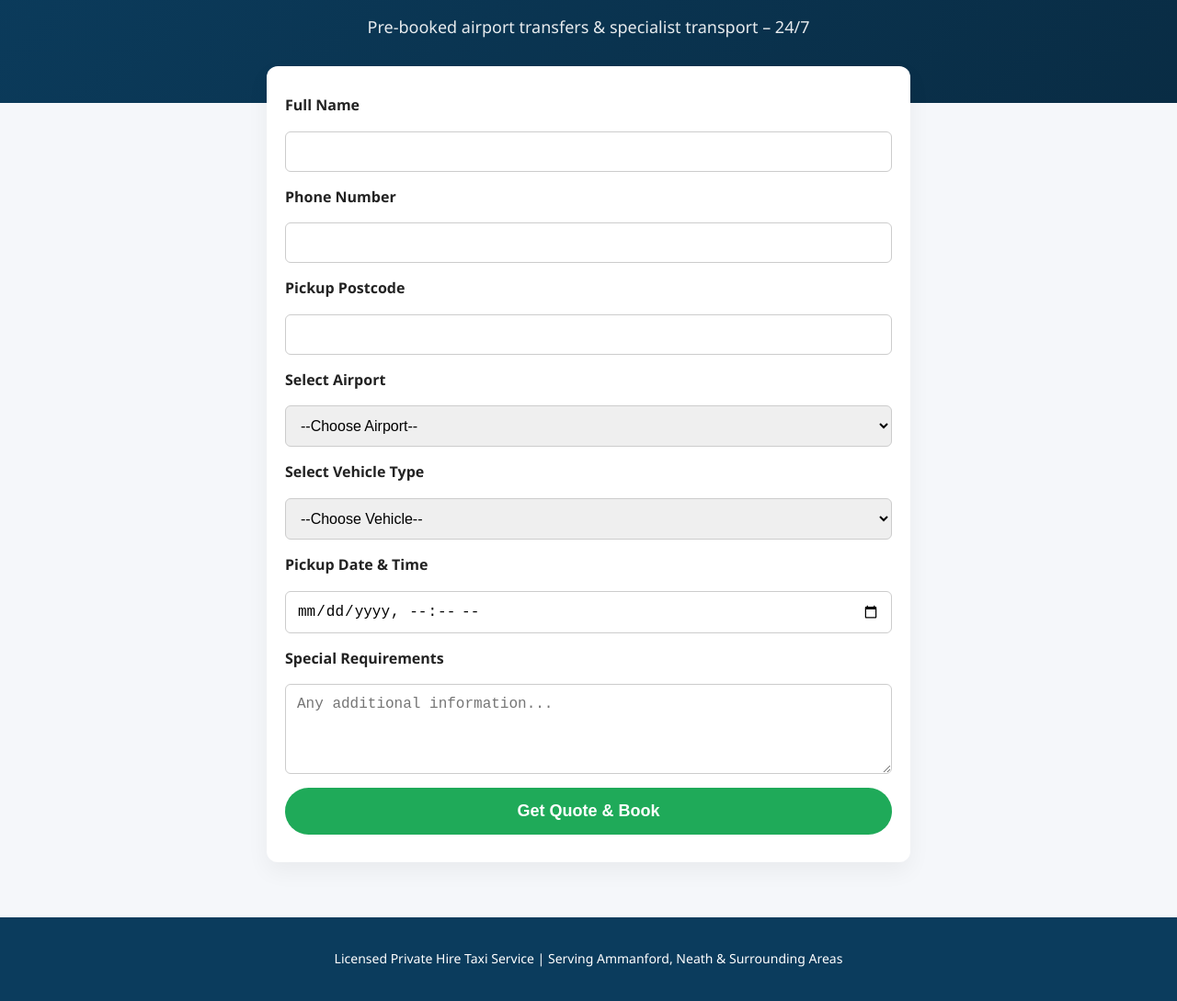
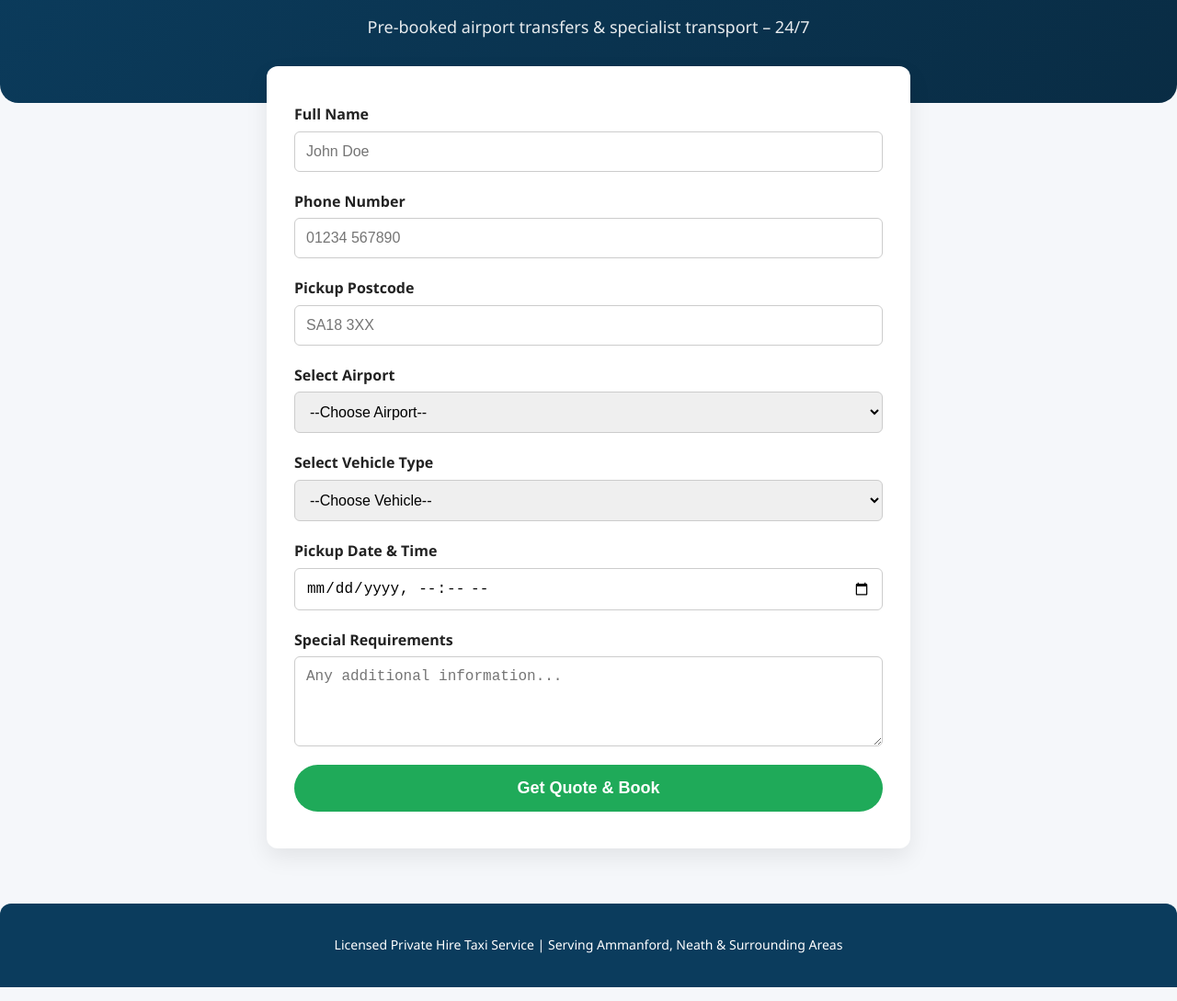
Before and after one commit to daihill84/taxi_gen, a plain HTML site: page book-now.html in a window 1280 px wide. Shown: the part 130-1219 px from the top of the page at 92% size. Drawn offline with Linux system fonts and the light colour scheme.

Commit message:
Update book-now.html

```diff
--- a/book-now.html
+++ b/book-now.html
@@ -5,6 +5,7 @@
 <meta name="viewport" content="width=device-width, initial-scale=1.0">
 <title>Book Your Taxi | Ammanford & Neath Private Hire</title>
 <meta name="description" content="Book your Ammanford & Neath private hire taxi online. Pre-booked airport transfers with disabled access and minibus options.">
+
 <style>
 :root {
   --primary: #0b3c5d;
@@ -17,25 +18,69 @@
 body { margin:0; font-family:"Segoe UI", Arial, sans-serif; background: var(--light); color: var(--dark); line-height:1.6; }
 
 /* HEADER */
-header { background: linear-gradient(135deg, #0b3c5d, #092c44); color:#fff; padding:50px 20px; text-align:center; }
+header {
+  background: linear-gradient(135deg, #0b3c5d, #092c44);
+  color:#fff;
+  padding:50px 20px;
+  text-align:center;
+  border-radius:0 0 20px 20px;
+}
 header h1 { font-size:34px; margin-bottom:10px; }
 header p { font-size:18px; opacity:0.9; }
 
 /* CONTAINER */
-.container { max-width:700px; margin:auto; padding:30px 20px; background:#fff; border-radius:12px; box-shadow:0 10px 25px rgba(0,0,0,0.05); margin-top:-40px; }
+.container {
+  max-width:700px;
+  margin:auto;
+  padding:40px 30px;
+  background:#fff;
+  border-radius:12px;
+  box-shadow:0 10px 25px rgba(0,0,0,0.08);
+  margin-top:-40px;
+}
 
 /* FORM */
-form { display:flex; flex-direction:column; gap:15px; }
-label { font-weight:bold; }
-input, select, textarea { padding:12px; border-radius:6px; border:1px solid #ccc; font-size:16px; width:100%; }
-button { background: var(--accent); color:#fff; padding:15px; font-size:18px; font-weight:bold; border:none; border-radius:30px; cursor:pointer; transition:background 0.3s ease; }
-button:hover { background:#178f4b; }
+form { display:flex; flex-direction:column; gap:20px; }
+label { font-weight:bold; display:flex; flex-direction:column; font-size:16px; }
+input, select, textarea {
+  padding:12px;
+  border-radius:6px;
+  border:1px solid #ccc;
+  font-size:16px;
+  width:100%;
+  margin-top:5px;
+}
+input:focus, select:focus, textarea:focus { border-color: var(--accent); outline:none; box-shadow:0 0 5px rgba(31,170,89,0.3); }
+button {
+  background: var(--accent);
+  color:#fff;
+  padding:15px;
+  font-size:18px;
+  font-weight:bold;
+  border:none;
+  border-radius:30px;
+  cursor:pointer;
+  transition:background 0.3s ease, transform 0.2s ease;
+}
+button:hover {
+  background:#178f4b;
+  transform: translateY(-2px);
+}
 
 /* FOOTER */
-footer { background: var(--primary); color:#fff; text-align:center; padding:20px; margin-top:60px; font-size:14px; }
+footer {
+  background: var(--primary);
+  color:#fff;
+  text-align:center;
+  padding:20px;
+  margin-top:60px;
+  font-size:14px;
+  border-radius:12px 12px 0 0;
+}
 
 @media (max-width:600px) {
   header h1 { font-size:28px; }
+  .container { padding:30px 20px; }
 }
 </style>
 </head>
@@ -47,17 +92,20 @@ footer { background: var(--primary); color:#fff; text-align:center; padding:20px
 </header>
 
 <div class="container">
-  <form action="https://formspree.io/f/your-form-id" method="POST">
-    <label for="name">Full Name</label>
-    <input type="text" name="name" id="name" required>
+  <form action="https://formspree.io/f/mjgbpzjj" method="POST">
+    <label for="name">Full Name
+      <input type="text" name="name" id="name" required placeholder="John Doe">
+    </label>
 
-    <label for="phone">Phone Number</label>
-    <input type="tel" name="phone" id="phone" required>
+    <label for="phone">Phone Number
+      <input type="tel" name="phone" id="phone" required placeholder="01234 567890">
+    </label>
 
-    <label for="postcode">Pickup Postcode</label>
-    <input type="text" name="postcode" id="postcode" required>
+    <label for="postcode">Pickup Postcode
+      <input type="text" name="postcode" id="postcode" required placeholder="SA18 3XX">
+    </label>
 
-    <label for="airport">Select Airport</label>
+    <label for="airport">Select Airport
       <select name="airport" id="airport" required>
         <option value="">--Choose Airport--</option>
         <option value="cardiff">Cardiff Airport</option>
@@ -72,20 +120,24 @@ footer { background: var(--primary); color:#fff; text-align:center; padding:20px
         <option value="luton">Luton Airport</option>
         <option value="anglesey">Anglesey Airport</option>
       </select>
+    </label>
 
-    <label for="vehicle">Select Vehicle Type</label>
+    <label for="vehicle">Select Vehicle Type
       <select name="vehicle" id="vehicle" required>
         <option value="">--Choose Vehicle--</option>
         <option value="standard">Standard 4-Seater</option>
         <option value="disabled">Disabled Access Vehicle</option>
         <option value="minibus">Minibus (up to 8 passengers)</option>
       </select>
+    </label>
 
-    <label for="date">Pickup Date & Time</label>
+    <label for="date">Pickup Date & Time
       <input type="datetime-local" name="date" id="date" required>
+    </label>
 
-    <label for="requirements">Special Requirements</label>
+    <label for="requirements">Special Requirements
       <textarea name="requirements" id="requirements" rows="4" placeholder="Any additional information..."></textarea>
+    </label>
 
     <button type="submit">Get Quote & Book</button>
   </form>
```
Lines whose indentation alone changed are shown as unchanged.
